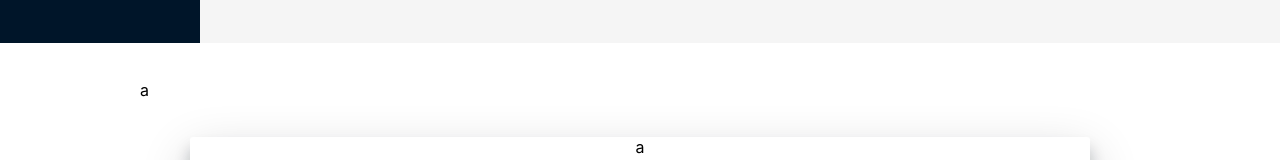
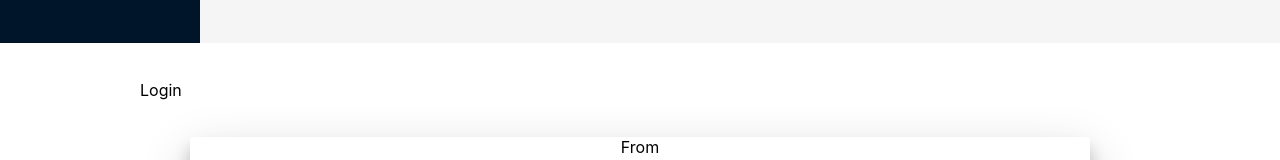
Before and after one commit to arpanam11/project_login_webpage, a React (Create React App) app in the folder myproject/: page / in a window 1280 px wide. Shown: the part 741-901 px from the top of the page. Built offline with nearby package versions, Linux system fonts and the light colour scheme.

Commit message:
login page

```diff
--- a/myproject/src/component/Login.js
+++ b/myproject/src/component/Login.js
@@ -7,8 +7,8 @@ const [password , setPassword]= useState('')
   return (
     <div>
     <div className='landing_head'>a</div>
-    <div className='landing_h'>a</div>
-    <div className='landing_window'>a</div>
+    <div className='landing_h'>Login</div>
+    <div className='landing_window'>From </div>
     </div>
   )
 }
```
